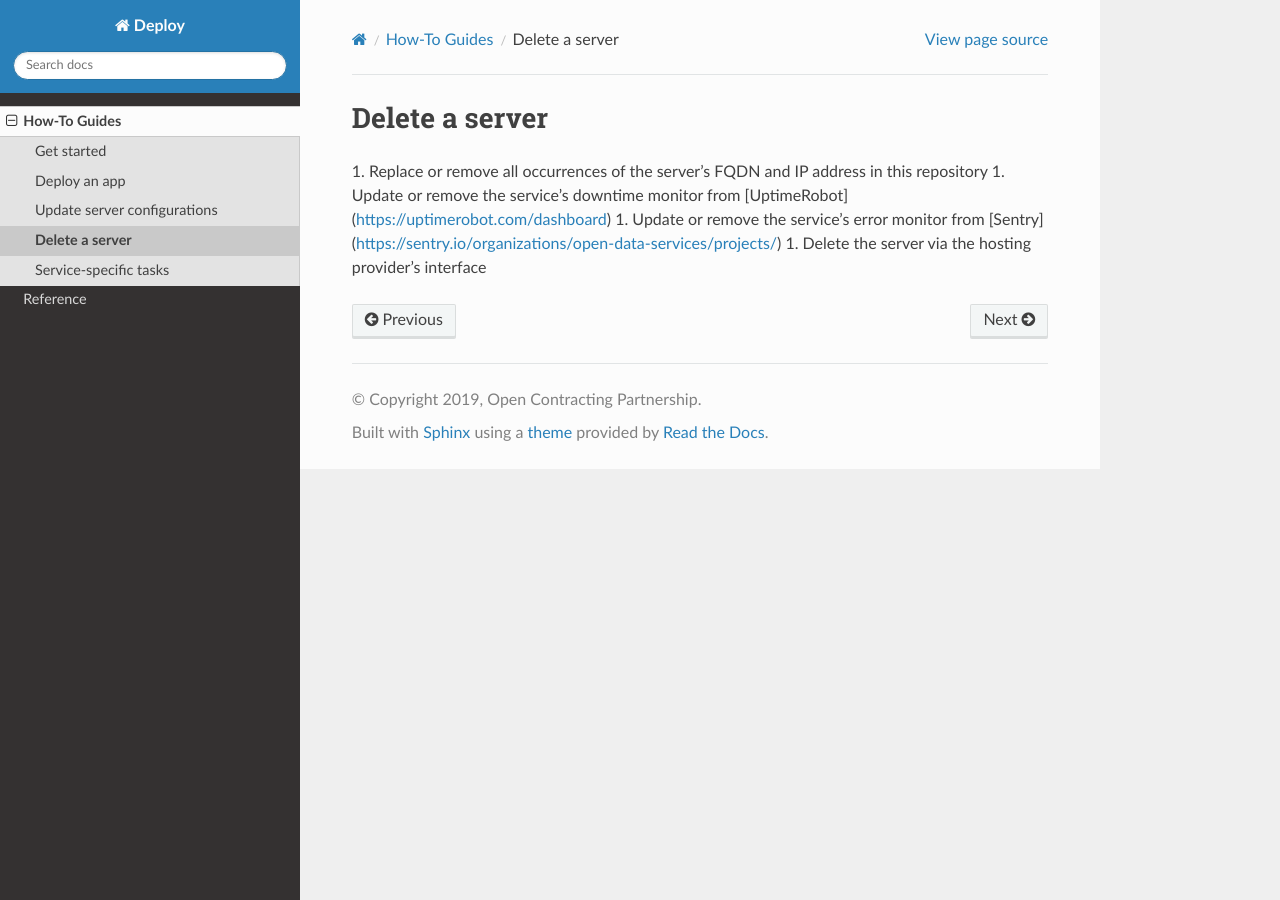
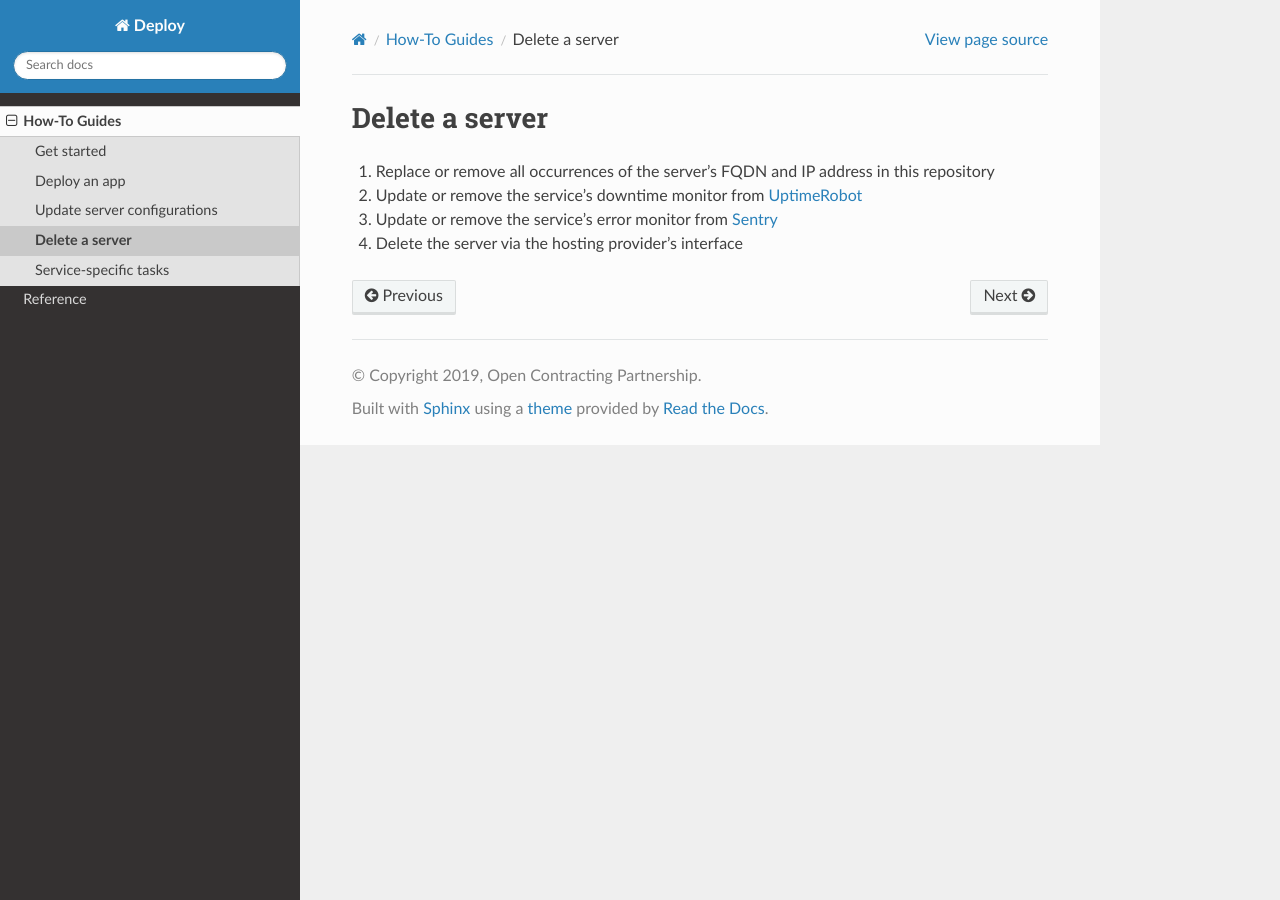
Before and after one commit to open-contracting/deploy, a Sphinx documentation site: the page built from docs/how-to/delete_server.rst, in a window 1280 px wide. Built offline with Sphinx 7.4.7 and the Read the Docs theme 2.0.0, drawn with Linux system fonts in a browser that asks for light colours.

Commit message:
Replace Markdown with RST

```diff
--- a/docs/how-to/delete_server.rst
+++ b/docs/how-to/delete_server.rst
@@ -1,7 +1,7 @@
 Delete a server
 ===============
 
-1. Replace or remove all occurrences of the server's FQDN and IP address in this repository
-1. Update or remove the service's downtime monitor from [UptimeRobot](https://uptimerobot.com/dashboard)
-1. Update or remove the service's error monitor from [Sentry](https://sentry.io/organizations/open-data-services/projects/)
-1. Delete the server via the hosting provider's interface
+#. Replace or remove all occurrences of the server's FQDN and IP address in this repository
+#. Update or remove the service's downtime monitor from `UptimeRobot <https://uptimerobot.com/dashboard>`__
+#. Update or remove the service's error monitor from `Sentry <https://sentry.io/organizations/open-data-services/projects/>`__
+#. Delete the server via the hosting provider's interface
```
